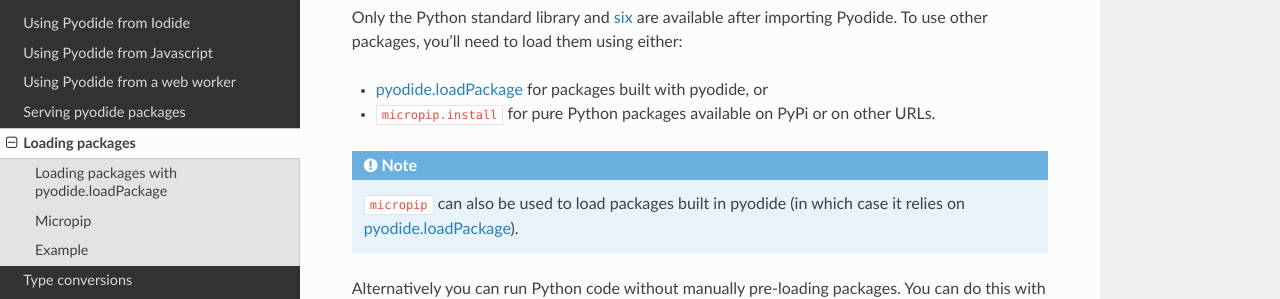
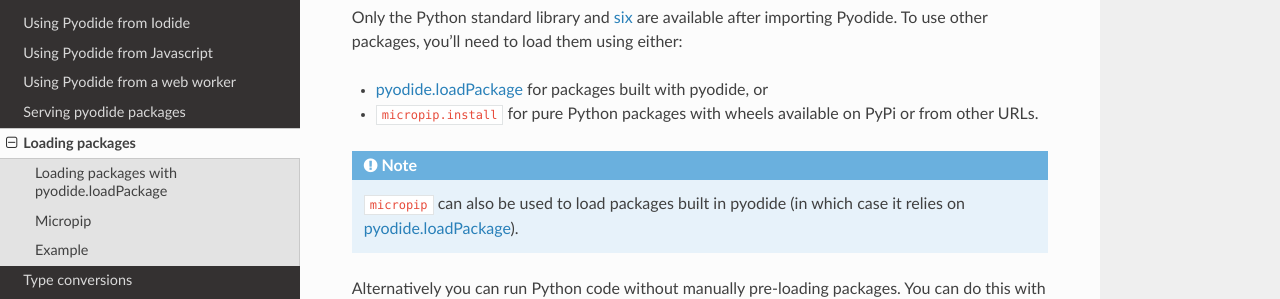
Before and after one commit to pyodide/pyodide, a Sphinx documentation site: the page built from docs/loading_packages.md, in a window 1280 px wide and 900 px high. Shown: the part 154-453 px from the top of the window. Built offline with Sphinx 7.4.7 and the Read the Docs theme 2.0.0, drawn with Linux system fonts in a browser that asks for light colours; the version number is read from the project's files by our own code.

````diff
--- a/docs/loading_packages.md
+++ b/docs/loading_packages.md
@@ -1,12 +1,13 @@
 (loading_packages)=
 # Loading packages
 
-Only the Python standard library and [six](https://pypi.org/project/six/) are available after importing Pyodide.
+Only the Python standard library and [six](https://pypi.org/project/six/) are
+available after importing Pyodide.
 To use other packages, you’ll need to load them using either:
  - {ref}`pyodide.loadPackage <js_api_pyodide_loadPackage>` for packages built
    with pyodide, or
- - `micropip.install` for pure Python packages available on PyPi or
-   on other URLs.
+ - `micropip.install` for pure Python packages with wheels available on PyPi or
+   from other URLs.
 
 ```{note}
 `micropip` can also be used to load packages built in pyodide (in
````
Also changed, not shown: 1 other file.
